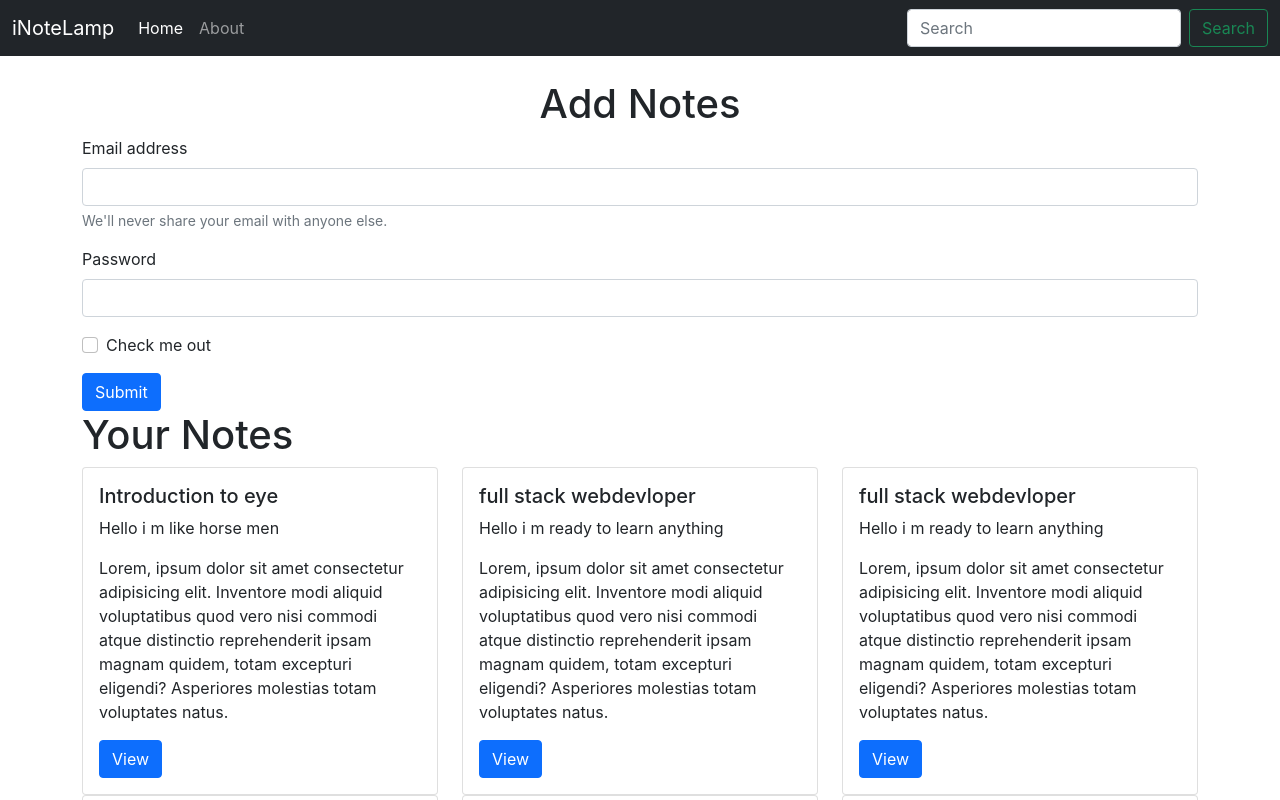
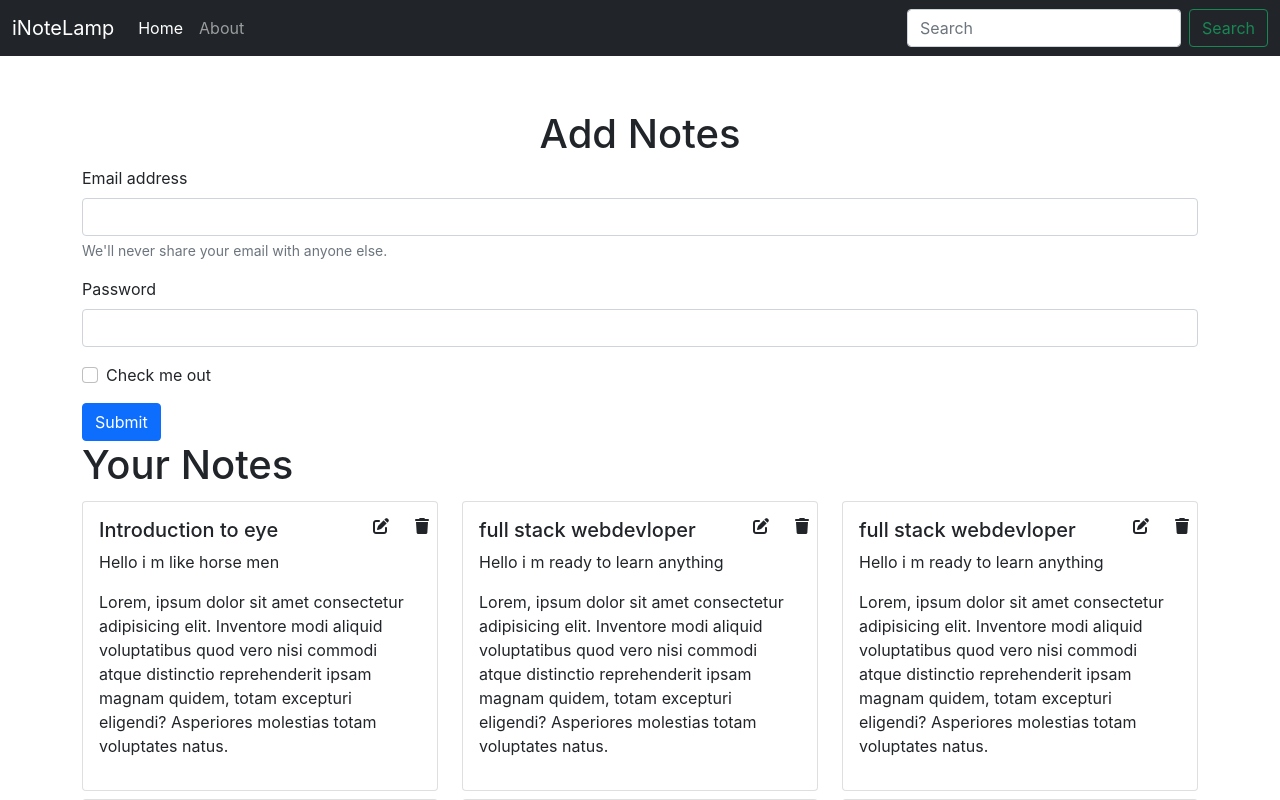
Before and after one commit to AbhayKrSing/inotelamp, a React (Create React App) app: page / in a window 1280 px wide. Shown: the top 800 px of the page. Built offline with nearby package versions, Linux system fonts and the light colour scheme.

Commit message:
Adding font awesome icons and alert state

```diff
--- a/public/index.html
+++ b/public/index.html
@@ -40,6 +40,7 @@
       To begin the development, run `npm start` or `yarn start`.
       To create a production bundle, use `npm run build` or `yarn build`.
     -->
+    <script src="https://kit.fontawesome.com/33b963ff2c.js" crossorigin="anonymous"></script>
     <script src="https://cdn.jsdelivr.net/npm/bootstrap@5.1.3/dist/js/bootstrap.bundle.min.js" integrity="sha384-ka7Sk0Gln4gmtz2MlQnikT1wXgYsOg+OMhuP+IlRH9sENBO0LRn5q+8nbTov4+1p" crossorigin="anonymous"></script>
   </body>
 </html>
--- a/src/App.css
+++ b/src/App.css
@@ -36,3 +36,6 @@
     transform: rotate(360deg);
   }
 }
+i{
+  cursor: pointer;
+}
--- a/src/App.js
+++ b/src/App.js
@@ -4,13 +4,15 @@ import Navbar from './components/Navbar';
 import Home from './components/Home';
 import About from './components/About';
 import NoteState from './context/notes/NoteState';
-
+import Alert from './components/Alert';
+// import {useState} from 'react';
 function App() {
   return (
     <>
       <NoteState>
         <BrowserRouter>
           <Navbar />
+          <Alert/>
           <Routes>
             <Route path="/" element={<Home />} />
             <Route path="/about" element={<About />} />
--- /dev/null
+++ b/src/components/Alert.js
@@ -0,0 +1,15 @@
+import React,{useContext} from 'react'
+import NoteContext from '../context/notes/noteContext'
+
+export default function Alert() {
+    const {Alert}=useContext(NoteContext)
+
+    return (
+        <> <div style={{height:'30px'}}>
+           {Alert && <div className="alert alert-primary" role="alert">
+                Just an Alert !!!
+            </div>}
+            </div>
+        </>
+    )
+}
--- a/src/components/Home.js
+++ b/src/components/Home.js
@@ -5,7 +5,7 @@ export default function Home() {
   return (
     <>
       <div className='container'>
-        <h1 className="text-center mt-4">Add Notes</h1>
+        <h1 className="text-center mt-4" >Add Notes</h1>
         <form>
           <div className="mb-3">
             <label htmlFor="exampleInputEmail1" className="form-label">Email address</label>
--- a/src/components/Noteitems.js
+++ b/src/components/Noteitems.js
@@ -1,17 +1,20 @@
-import React from 'react'
+import React,{useContext} from 'react'
+import NoteContext from '../context/notes/noteContext'
 
 export default function Noteitems(props) {
-   const {title,description}=props.note
+    const {alertEvent}=useContext(NoteContext)
+    const { title, description } = props.note
     return (
-        <div className="col-4">
-        <div className="card">
-            <div className="card-body">
-                <h5 className="card-title">{title}</h5>
-                <p className="card-text">{description}</p>
-                <p>Lorem, ipsum dolor sit amet consectetur adipisicing elit. Inventore modi aliquid voluptatibus quod vero nisi commodi atque distinctio reprehenderit ipsam magnam quidem, totam excepturi eligendi? Asperiores molestias totam voluptates natus.</p>
-                <a href="#" className="btn btn-primary">View</a>
+        <div className="col-4 my-1">
+            <div className="card position-relative">
+            <i className="fa-sharp fa-solid fa-trash position-absolute position-absolute top-0 end-0 mx-2 mt-3" onClick={alertEvent}></i>
+            <i className="fa-solid fa-pen-to-square position-absolute position-absolute top-0 end-0 mx-5 mt-3" onClick={alertEvent}></i>
+                <div className="card-body">
+                    <h5 className="card-title">{title}</h5>
+                    <p className="card-text">{description}</p>
+                    <p>Lorem, ipsum dolor sit amet consectetur adipisicing elit. Inventore modi aliquid voluptatibus quod vero nisi commodi atque distinctio reprehenderit ipsam magnam quidem, totam excepturi eligendi? Asperiores molestias totam voluptates natus.</p>
+                </div>
             </div>
-        </div>
         </div>
     )
 }
--- a/src/components/Notes.js
+++ b/src/components/Notes.js
@@ -2,7 +2,8 @@ import React,{useContext} from 'react'
 import NoteContext from '../context/notes/noteContext'
 import Noteitems from './Noteitems'
 export default function Notes() {
-    let {notes,setnotes}=useContext(NoteContext)  //de-structuring of object
+    // let {notes,setnotes}=useContext(NoteContext)  //de-structuring of object
+    let {notes}=useContext(NoteContext)  //de-structuring of object
     return (<>
         <h1>Your Notes</h1>
         <div className="row">
--- a/src/context/notes/NoteState.js
+++ b/src/context/notes/NoteState.js
@@ -1,6 +1,13 @@
 import NoteContext from "./noteContext";
-import {useState} from "react"
+import { useState } from "react"
 const NoteState = (props) => {
+  const [Alert, setAlert] = useState(false)
+  let alertEvent = () => {
+    setAlert(true)
+    setTimeout(() => {
+      setAlert(false)
+    }, 2000);
+  }
   const initial_notes = [
     {
       "_id": "63f334063408be3321aec845",
@@ -66,7 +73,7 @@ const NoteState = (props) => {
     // <NoteContext.Provider value={{state,update}}>
     //update,state (function ,variable) was removed.
 
-        <NoteContext.Provider value={{notes,setnotes}}>
+    <NoteContext.Provider value={{ notes, setnotes, Alert, setAlert ,alertEvent}}>
       {props.children}
     </NoteContext.Provider>
   )
```
Lines whose indentation alone changed are shown as unchanged.
